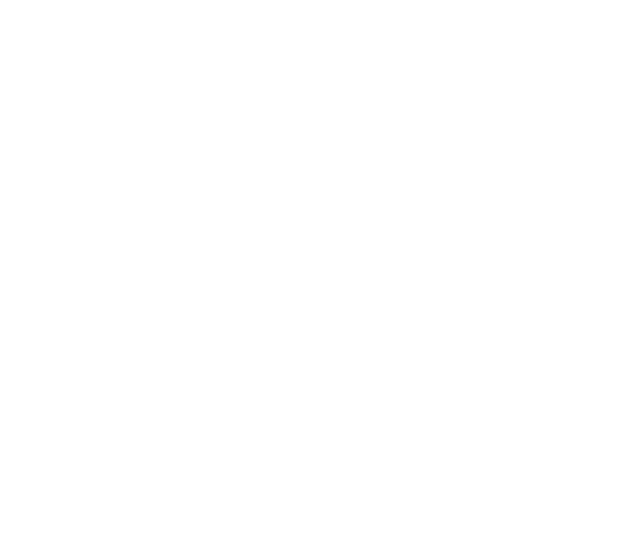
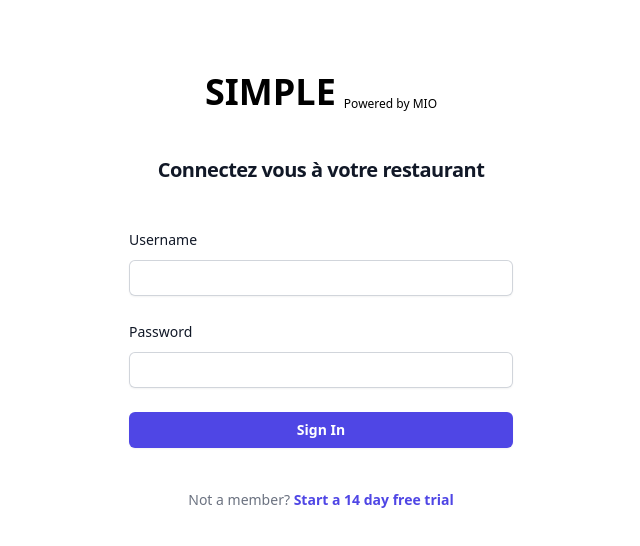
Before and after one commit to David6790/SimpleDashboard-, a React (Create React App) app: page /sign-in in a window 1280 px wide. Before the commit this address had no page. Shown: the top 546 px of the page, without its empty margins (319-959 px from the left). Built offline with nearby package versions, Linux system fonts and the light colour scheme; the HTML template or start-up script is replaced by a standard one.

Commit message:
ajout signin OK

```diff
--- a/package.json
+++ b/package.json
@@ -19,6 +19,7 @@
     "@testing-library/user-event": "^13.5.0",
     "axios": "^1.6.8",
     "date-fns": "^3.6.0",
+    "js-cookie": "^3.0.5",
     "react": "^18.3.1",
     "react-datepicker": "^6.9.0",
     "react-dom": "^18.3.1",
--- /dev/null
+++ b/src/Components/SignIn.jsx
@@ -0,0 +1,130 @@
+import React, { useState } from "react";
+import { useLoginMutation } from "../services/authApi";
+import { useDispatch } from "react-redux";
+import { setUser } from "../slices/userSlice";
+import Cookies from "js-cookie";
+
+const SignIn = () => {
+  const [username, setUsername] = useState("");
+  const [password, setPassword] = useState("");
+  const [login, { isLoading, isError, error }] = useLoginMutation();
+  const dispatch = useDispatch();
+
+  const handleLogin = async (e) => {
+    e.preventDefault();
+    try {
+      console.log("Attempting login with:", { username, password });
+      const response = await login({ username, password }).unwrap();
+      console.log("Login successful, received response:", response);
+      const { token, user } = response;
+      console.log("Received token:", token);
+      console.log("Received user:", user);
+
+      // Store token and user information in cookies
+      Cookies.set("token", token, { expires: 7 }); // expires in 7 days
+      Cookies.set("username", user.username, { expires: 7 });
+      Cookies.set("email", user.email, { expires: 7 });
+      Cookies.set("role", user.role, { expires: 7 });
+
+      // Dispatch user information to the Redux store
+      dispatch(setUser(user));
+
+      window.location.href = "/"; // Redirect to home page
+    } catch (err) {
+      console.error("Failed to login:", err);
+    }
+  };
+
+  return (
+    <div className="flex min-h-full flex-1 flex-col justify-center px-6 py-12 lg:px-8">
+      <div className="sm:mx-auto sm:w-full sm:max-w-sm">
+        <div className="flex h-16 shrink-0 items-center justify-center">
+          <div className="flex h-16 shrink-0 items-end">
+            <h1 className=" text-4xl font-bold">SIMPLE</h1>
+            <span className=" text-xs ml-2"> Powered by MIO</span>
+          </div>
+        </div>
+        <h2 className="mt-10 text-center text-xl font-bold leading-9 tracking-tight text-gray-900">
+          Connectez vous à votre restaurant
+        </h2>
+      </div>
+
+      <div className="mt-10 sm:mx-auto sm:w-full sm:max-w-sm">
+        <form className="space-y-6" onSubmit={handleLogin}>
+          <div>
+            <label
+              htmlFor="username"
+              className="block text-sm font-medium leading-6 text-gray-900"
+            >
+              Username
+            </label>
+            <div className="mt-2">
+              <input
+                id="username"
+                name="username"
+                type="text"
+                autoComplete="username"
+                required
+                value={username}
+                onChange={(e) => setUsername(e.target.value)}
+                className="block w-full rounded-md border-0 py-1.5 px-5 text-gray-900 shadow-sm ring-1 ring-inset ring-gray-300 placeholder:text-gray-400 focus:ring-2 focus:ring-inset focus:ring-indigo-600 sm:text-sm sm:leading-6"
+              />
+            </div>
+          </div>
+
+          <div>
+            <div className="flex items-center justify-between">
+              <label
+                htmlFor="password"
+                className="block text-sm font-medium leading-6 text-gray-900"
+              >
+                Password
+              </label>
+              <div className="text-sm"></div>
+            </div>
+            <div className="mt-2">
+              <input
+                id="password"
+                name="password"
+                type="password"
+                autoComplete="current-password"
+                required
+                value={password}
+                onChange={(e) => setPassword(e.target.value)}
+                className="block px-5 w-full rounded-md border-0 py-1.5 text-gray-900 shadow-sm ring-1 ring-inset ring-gray-300 placeholder:text-gray-400 focus:ring-2 focus:ring-inset focus:ring-indigo-600 sm:text-sm sm:leading-6"
+              />
+            </div>
+          </div>
+
+          <div>
+            <button
+              type="submit"
+              disabled={isLoading}
+              className="flex w-full justify-center rounded-md bg-indigo-600 px-3 py-1.5 text-sm font-semibold leading-6 text-white shadow-sm hover:bg-indigo-500 focus-visible:outline focus-visible:outline-2 focus-visible:outline-offset-2 focus-visible:outline-indigo-600"
+            >
+              {isLoading ? "Signing In..." : "Sign In"}
+            </button>
+          </div>
+        </form>
+
+        {isError && (
+          <div className="mt-2 text-center text-sm text-red-600">
+            Failed to login: {error?.data?.message || error?.error}
+          </div>
+        )}
+
+        <p className="mt-10 text-center text-sm text-gray-500">
+          Not a member?{" "}
+          <a
+            href="#"
+            className="font-semibold leading-6 text-indigo-600 hover:text-indigo-500"
+          >
+            Start a 14 day free trial
+          </a>
+        </p>
+      </div>
+    </div>
+  );
+};
+
+export default SignIn;
--- a/src/Routing/Routeur.jsx
+++ b/src/Routing/Routeur.jsx
@@ -1,16 +1,54 @@
-import React from "react";
-import { BrowserRouter, Route, Routes } from "react-router-dom";
+import React, { useEffect } from "react";
+import { BrowserRouter, Route, Routes, Navigate } from "react-router-dom";
+import { useSelector, useDispatch } from "react-redux";
+import Cookies from "js-cookie";
 import Dashboard from "../pages/Dashboard";
 import ReservationPage from "../pages/ReservationPage";
 import UpdateResaForm from "../Components/UpdateResaForm";
+import SignIn from "../Components/SignIn";
+import { setUser } from "../slices/userSlice";
+
+const ProtectedRoute = ({ element: Component }) => {
+  const user = useSelector((state) => state.user);
+  return user ? <Component /> : <Navigate to="/sign-in" />;
+};
 
 const Routeur = () => {
+  const dispatch = useDispatch();
+
+  useEffect(() => {
+    const token = Cookies.get("token");
+    const username = Cookies.get("username");
+    const email = Cookies.get("email");
+    const role = Cookies.get("role");
+
+    if (token && username && email && role) {
+      // Dispatch user information to the Redux store
+      dispatch(setUser({ username, email, role }));
+    }
+  }, [dispatch]);
+
+  const user = useSelector((state) => state.user);
+
   return (
     <BrowserRouter>
       <Routes>
-        <Route path="/" element={<Dashboard />} />
-        <Route path="/reservation-page" element={<ReservationPage />} />
-        <Route path="/reservation-update" element={<UpdateResaForm />} />
+        <Route
+          path="/"
+          element={user ? <Dashboard /> : <Navigate to="/sign-in" />}
+        />
+        <Route
+          path="/reservation-page"
+          element={<ProtectedRoute element={ReservationPage} />}
+        />
+        <Route
+          path="/reservation-update"
+          element={<ProtectedRoute element={UpdateResaForm} />}
+        />
+        <Route
+          path="/sign-in"
+          element={user ? <Navigate to="/" /> : <SignIn />}
+        />
       </Routes>
     </BrowserRouter>
   );
--- /dev/null
+++ b/src/services/authApi.js
@@ -0,0 +1,35 @@
+import { createApi, fetchBaseQuery } from "@reduxjs/toolkit/query/react";
+import Cookies from "js-cookie";
+
+export const authApi = createApi({
+  reducerPath: "authApi",
+  baseQuery: fetchBaseQuery({
+    baseUrl: "https://localhost:7268/api/",
+    prepareHeaders: (headers) => {
+      const token = Cookies.get("token");
+      if (token) {
+        headers.set("authorization", `Bearer ${token}`);
+      }
+      return headers;
+    },
+  }),
+  endpoints: (builder) => ({
+    login: builder.mutation({
+      query: (credentials) => ({
+        url: "Auth/login",
+        method: "POST",
+        body: credentials,
+      }),
+    }),
+    signup: builder.mutation({
+      query: (newUser) => ({
+        url: "Auth/signup", // Assuming this is the correct endpoint for signup
+        method: "POST",
+        body: newUser,
+      }),
+    }),
+  }),
+});
+
+export const { useLoginMutation, useSignupMutation } = authApi;
+export default authApi;
--- /dev/null
+++ b/src/slices/userSlice.js
@@ -0,0 +1,14 @@
+// userSlice.js
+import { createSlice } from "@reduxjs/toolkit";
+
+const userSlice = createSlice({
+  name: "user",
+  initialState: null,
+  reducers: {
+    setUser: (state, action) => action.payload,
+    clearUser: () => null,
+  },
+});
+
+export const { setUser, clearUser } = userSlice.actions;
+export default userSlice.reducer;
--- a/src/store.js
+++ b/src/store.js
@@ -1,13 +1,20 @@
 // store.js
 import { configureStore } from "@reduxjs/toolkit";
-import { reservationsApi } from "./services/reservations"; // Nous allons créer ce service ensuite
+import { reservationsApi } from "./services/reservations";
+import { authApi } from "./services/authApi"; // Import authApi
+import userReducer from "./slices/userSlice"; // Import userSlice
 
 export const store = configureStore({
   reducer: {
-    // Ajoutez les reducers de l'API ici
     [reservationsApi.reducerPath]: reservationsApi.reducer,
+    [authApi.reducerPath]: authApi.reducer, // Ajouter le réducteur authApi
+    user: userReducer, // Ajouter le réducteur userSlice
   },
-  // Ajout du middleware nécessaire pour RTK Query
   middleware: (getDefaultMiddleware) =>
-    getDefaultMiddleware().concat(reservationsApi.middleware),
+    getDefaultMiddleware().concat(
+      reservationsApi.middleware,
+      authApi.middleware
+    ),
 });
+
+export default store;
```
Also changed, not shown: src/Layouts/Layout.jsx (+29 -25 lines), 1 other file (tests, documents, lock files or other folders).
